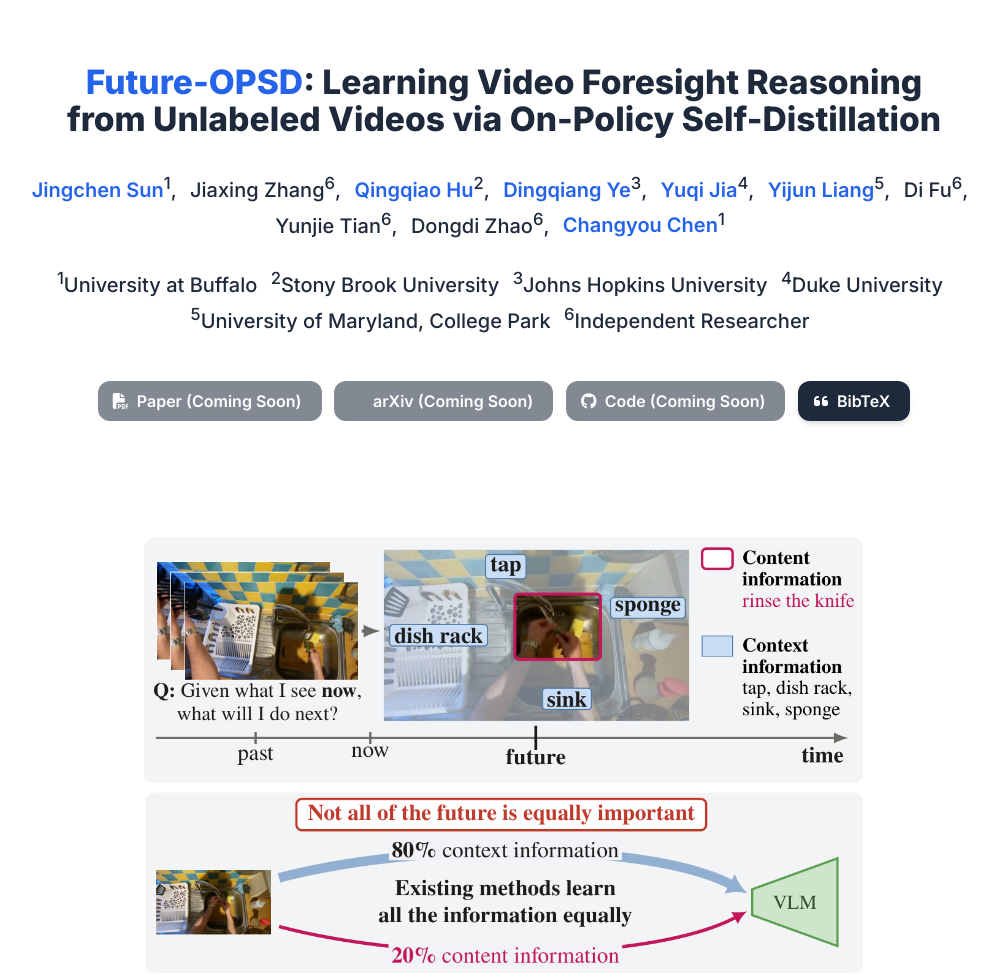
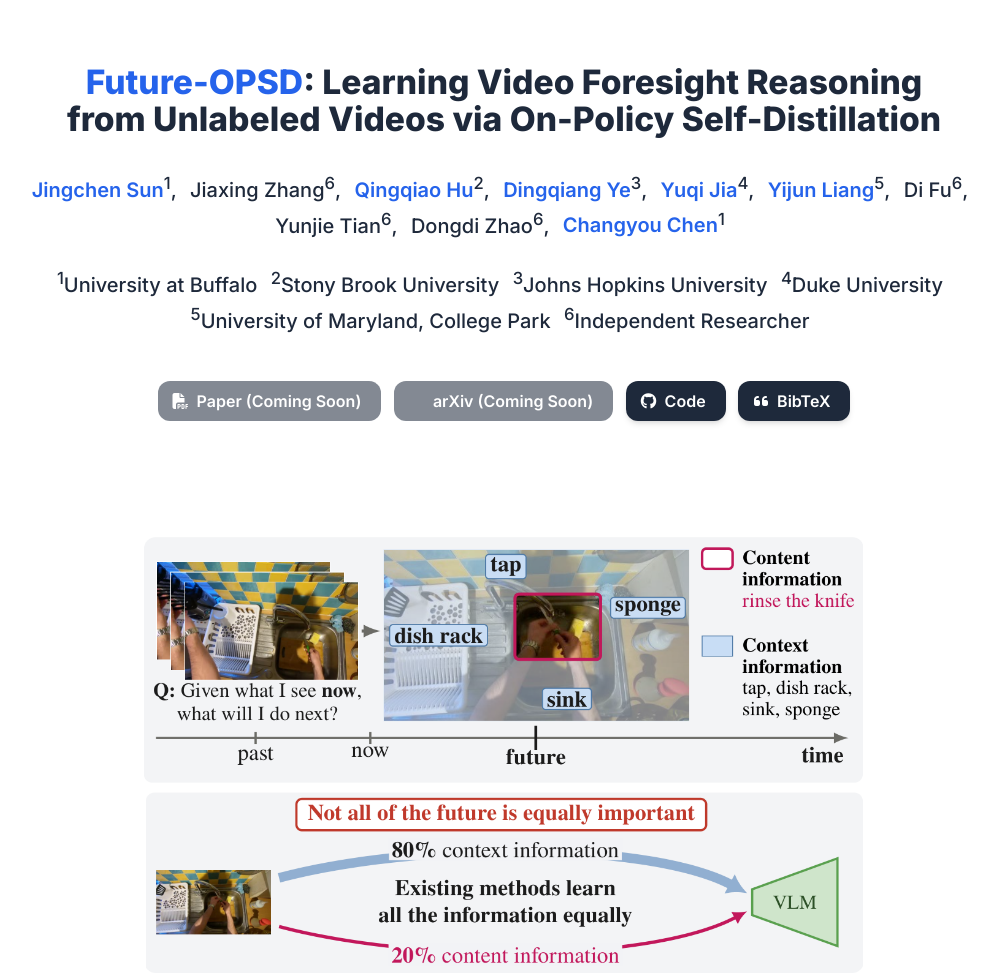
Before and after one commit to Jingchensun/future-opsd, a plain HTML site: page index.html in a window 1280 px wide. Shown: the top 976 px of the page, without its empty margins (136-1134 px from the left). Drawn offline with nearby package versions, Linux system fonts and the light colour scheme; some icons are missing.

Commit message:
Link Code button to the GitHub repository

```diff
--- a/index.html
+++ b/index.html
@@ -178,12 +178,13 @@
                 </span>
 
                 <span class="link-block">
-                  <span class="external-link button is-normal is-rounded is-dark is-coming-soon" title="Coming soon">
+                  <a href="https://github.com/Jingchensun/future-opsd" target="_blank" rel="noopener"
+                  class="external-link button is-normal is-rounded is-dark">
                     <span class="icon">
                       <i class="fab fa-github"></i>
                     </span>
-                    <span>Code (Coming Soon)</span>
-                  </span>
+                    <span>Code</span>
+                  </a>
                 </span>
 
                 <span class="link-block">
```
